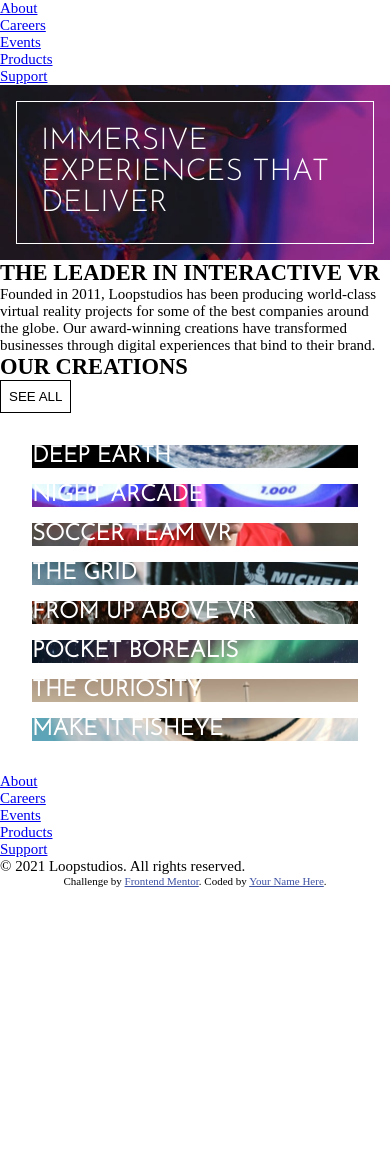
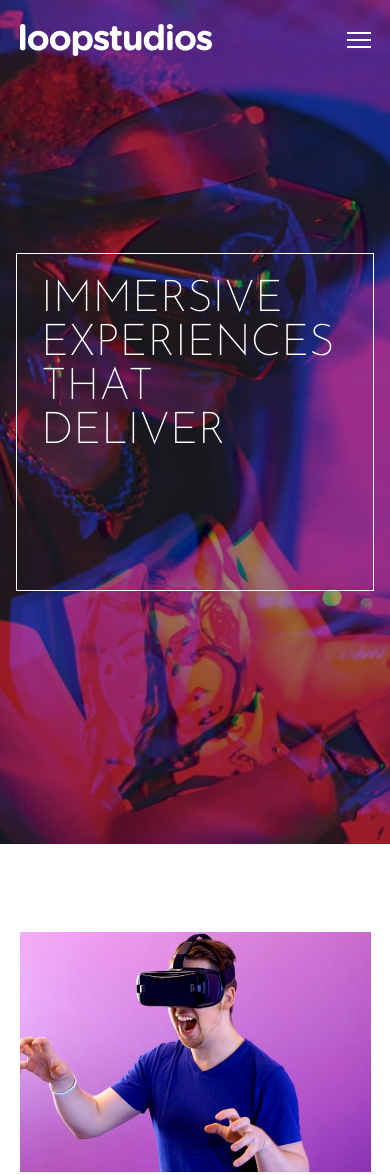
Before and after one commit to dstrickl7/Loop-Studios-Landing-Page, a plain HTML site: page index.html in a window 390 px wide. Shown: the top 1175 px of the page. Before the commit the page ends 887 px from the top, so only its background shows below. Drawn offline with Linux system fonts and the light colour scheme.

Commit message:
added about image, fixed hero, added logo, mobile layout fixes

```diff
--- a/_imgs.scss
+++ /dev/null
@@ -1 +0,0 @@
-$fill : center / contain no-repeat;
--- a/index.html
+++ b/index.html
@@ -7,8 +7,10 @@
   <link rel="icon" type="image/png" sizes="32x32" href="./images/favicon-32x32.png">
 
   <title>Loopstudios landing page</title>
+  <!-- Google Fonts -->
   <link rel="preconnect" href="https://fonts.gstatic.com">
-  <link href="https://fonts.googleapis.com/css2?family=Alata&family=Josefin+Sans:wght@300&display=swap" rel="stylesheet">
+  <link rel="preconnect" href="https://fonts.gstatic.com">
+<link href="https://fonts.googleapis.com/css2?family=Josefin+Sans:wght@100;200;300;400&display=swap" rel="stylesheet">
 
 <!-- stylesheets -->
 <link href="styles.css" rel="stylesheet">
@@ -21,6 +23,12 @@
 </head>
 <body>
   <header>
+    <div class="hero">
+
+    <span class="logo-container">
+      <img src="images/logo.svg" class="logo">
+      <img src="images/icon-hamburger.svg" class="hamburger">
+    </span>
     <nav class="navbar">
       <ul class="navlist">
         <li><a href="#" class="navlinks">About</a></li>
@@ -30,12 +38,13 @@
         <li><a href="#" class="navlinks">Support</a></li>
       </ul>
     </nav>
-</header>
-<div class="hero">
-  <h1 class="title hero-title">Immersive experiences that deliver</h1>
-</div>
+      <h1 class="title hero-title">Immersive experiences that deliver</h1>
+    </div>
+  </header>
+
 
 <div class="about-container">
+  <img src="images/mobile/image-interactive.jpg" alt="Man using VR headset" class="interactive-img">
   <h2 class="title about-title">The leader in interactive VR</h2>
 
   <p>Founded in 2011, Loopstudios has been producing world-class virtual reality
--- a/styles.scss
+++ b/styles.scss
@@ -22,7 +22,7 @@ body{
     align-items: center;
     justify-content: center;
     color: $white;
-
+    height: 100vh;
     background: $fill url("images/mobile/image-hero.jpg")
 }
 
@@ -30,12 +30,52 @@ body{
     border: solid $white .1rem;
     margin: 1rem;
     padding: 1.5rem;
+    height: 40%;
     font-family: $josefin;
-    font-weight: 300;
+    font-size: 2.755rem;
+    font-weight: 200;
+}
+
+.logo-container{
+    position: absolute;
+    display: flex;
+    justify-content: space-between;
+    align-items: center;
+    width: 90%;
+    margin: 1.5rem;
+    top: 0;
+}
+
+.navbar{
+    display: none;
+}
+
+.about-container{
+    display: flex;
+    flex-direction: column;
+    align-items: center;
+    justify-content: center;
+    color: $darkgray;
+    font-family: $josefin;
+    margin: 1.5rem;
+    margin-top: 5.5rem;
+    text-align: center;
+    p{
+        line-height: 1.5rem;
+        font-weight: 400;
+        padding: 1rem;
+    }
+}
+
+.interactive-img{
+    width: 90vw;
+    margin-bottom: 2.5rem;
 }
 
 .about-title{
-
+    color: $black;
+    font-weight: 300;
+    font-size: 2rem;
 }
 
 .title{
@@ -55,9 +95,13 @@ body{
 
 .product{
     font-family: $josefin;
-    font-weight: 300;
+    font-weight: 100;
     color: $white;
     margin: .5rem;
+    height: 25vh;
+    display: flex;
+    align-items: flex-end;
+    padding: 1rem;
 }
 
 .product1{
@@ -94,6 +138,15 @@ body{
 }
 
 @media (min-width: 1440px){
+    .navbar{
+        display: flex;
+    }
+
+    .interactive-img{
+        background-image: url("images/desktop/image-interactive.jpg");
+        width: 90vw;
+    }
+
     .about-container{
         background: $fill url("images/desktop/image-hero.jpg")
     }
```
Also changed, not shown: styles.css, 1 other file.
